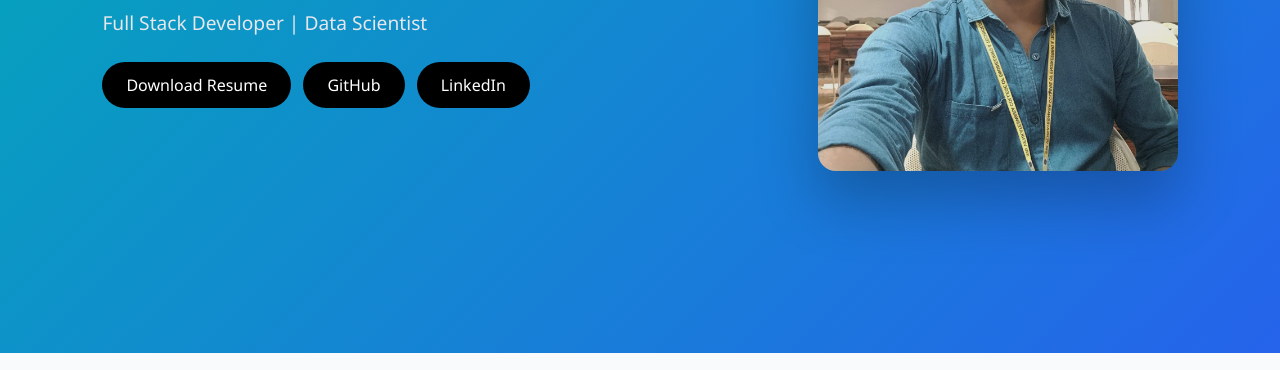
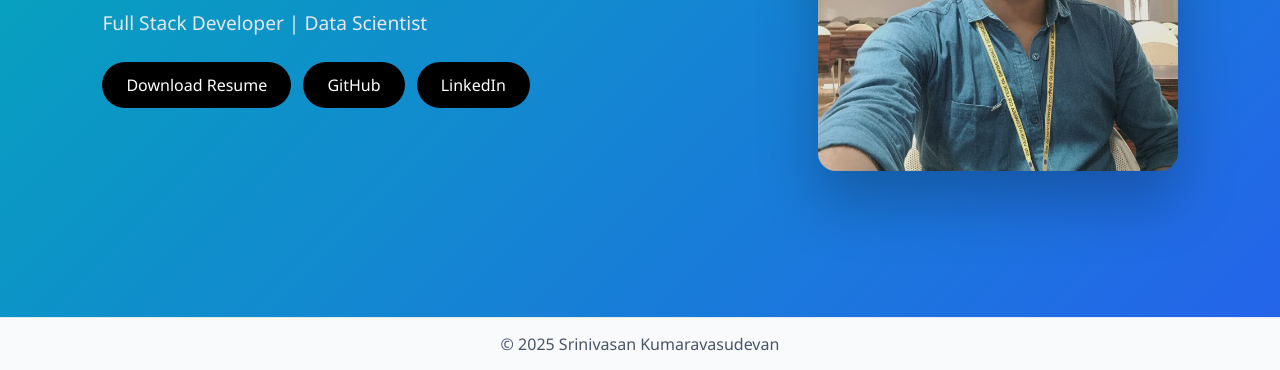
Before and after one commit to VasudevanSk/Portfolio, a plain HTML site: page index.html in a window 1280 px wide. Shown: the part 430-800 px from the top of the page. Drawn offline with Linux system fonts and the light colour scheme.

Commit message:
ideal footer

```diff
--- a/index.html
+++ b/index.html
@@ -29,7 +29,9 @@ body{
   color:var(--text);
   transition:.3s;
   scroll-behavior:smooth;
+  padding-bottom:60px;
 }
+
 
 /* NAV */
 nav{
@@ -178,11 +180,17 @@ section h2{
 
 /* FOOTER */
 footer{
-  background:var(--nav);
-  color:white;
+  position:fixed;
+  bottom:0;
+  left:0;
+  width:100%;
   text-align:center;
-  padding:20px;
+  padding:15px;
+  background:#f8fafc;
+  color:#475569;
+  border-top:1px solid #e2e8f0;
 }
+
 </style>
 </head>
 
```
